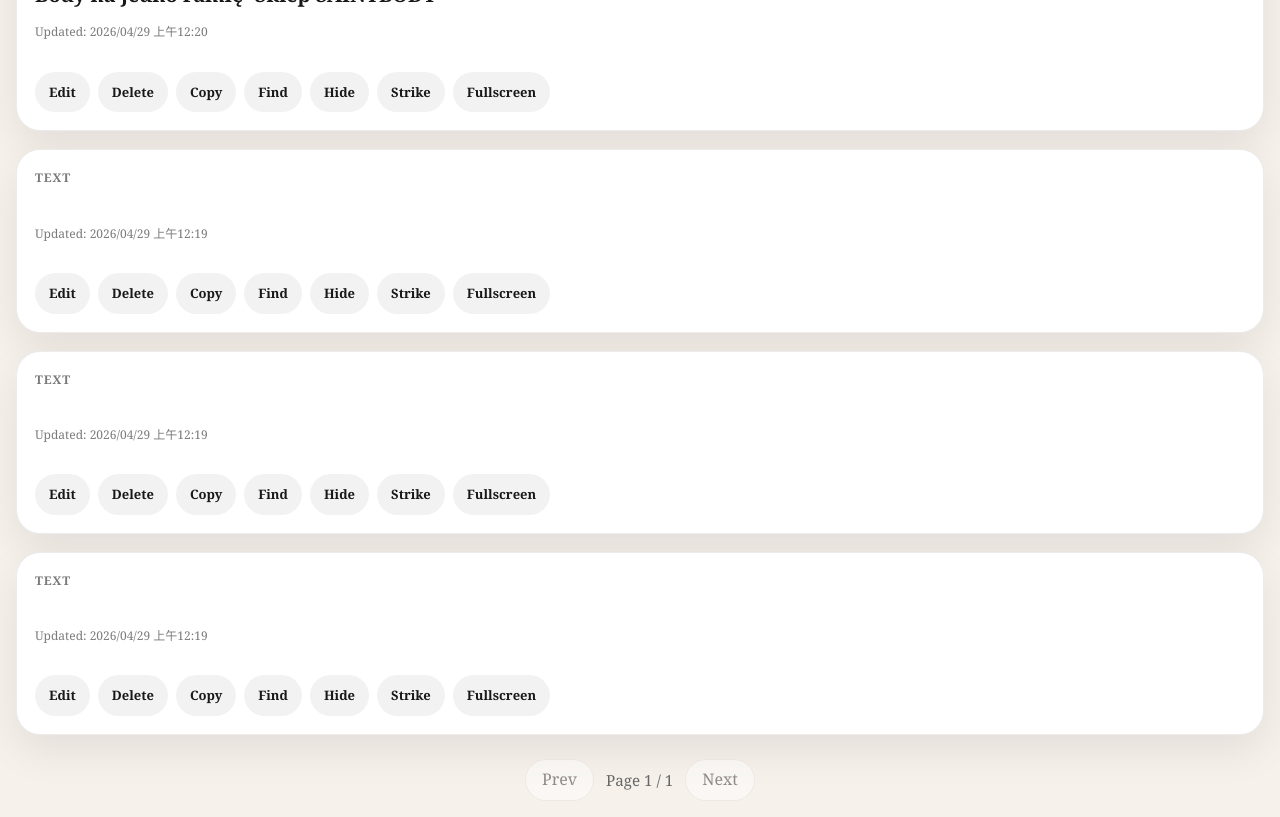
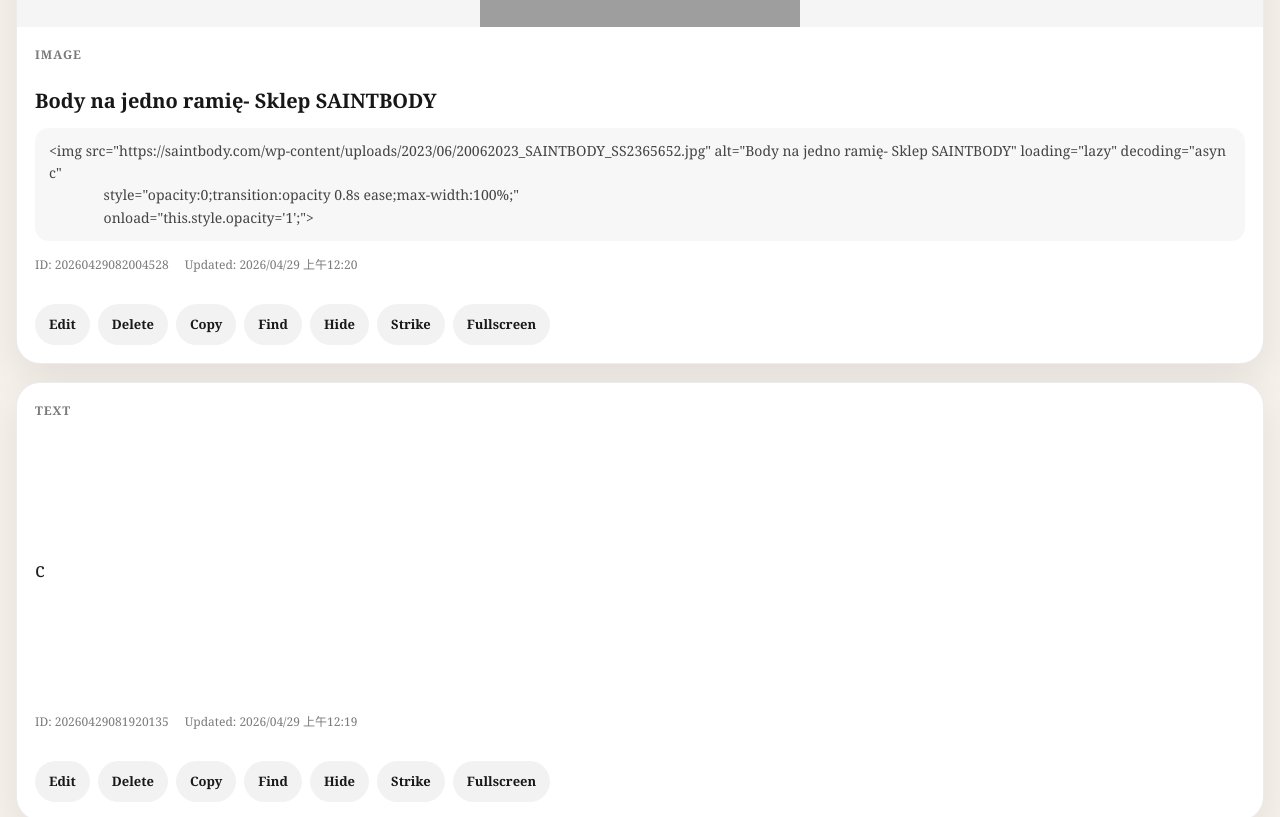
Before and after one commit to kenlonely/personal-knowledge-magazine, a Vue app: page / in a window 1280 px wide. Shown: the part 1700-2517 px from the top of the page. Built offline with nearby package versions, Linux system fonts and the light colour scheme; grey boxes are pictures that could not be loaded.

Commit message:
update project

```diff
--- a/src/components/TagCard.vue
+++ b/src/components/TagCard.vue
@@ -63,21 +63,21 @@
             </button>
           </template>
 
-          <!-- <template v-else>
+          <template v-else>
             <div v-html="fullHtml"></div>
-          </template> -->
+          </template>
         </div>
       </template>
 
       <template v-else>
         <h3 class="tag-title">{{ tag.parsed.displayTitle }}</h3>
-        <!-- <div v-if="showRawMediaCode" class="raw-code">
+        <div v-if="showRawMediaCode" class="raw-code">
           {{ tag.name }}
-        </div> -->
+        </div>
       </template>
 
       <div class="meta-row">
-        <!-- <span>ID: {{ tag.id }}</span> -->
+        <span>ID: {{ tag.id }}</span>
         <span>Updated: {{ tag.updatedAtFormatted }}</span>
       </div>
 
@@ -210,23 +210,23 @@
   })
 })
 
-// const fullHtml = computed(() => {
-//   if (!isTextType.value) return ''
-//   return paragraphs.value
-//     .map((chunk) => {
-//       const lines = chunk
-//         .split('\n')
-//         .map((line) => line.trim())
-//         .filter(Boolean)
+const fullHtml = computed(() => {
+  if (!isTextType.value) return ''
+  return paragraphs.value
+    .map((chunk) => {
+      const lines = chunk
+        .split('\n')
+        .map((line) => line.trim())
+        .filter(Boolean)
 
-//       return `
-//         <div class="chunk-block">
-//           ${lines.map((line) => `<p>${highlightText(line, normalizedSearch.value)}</p>`).join('')}
-//         </div>
-//       `
-//     })
-//     .join('')
-// })
+      return `
+        <div class="chunk-block">
+          ${lines.map((line) => `<p>${highlightText(line, normalizedSearch.value)}</p>`).join('')}
+        </div>
+      `
+    })
+    .join('')
+})
 
 const showSnippetMode = computed(() => {
   return Boolean(normalizedSearch.value) && isTextType.value
```
